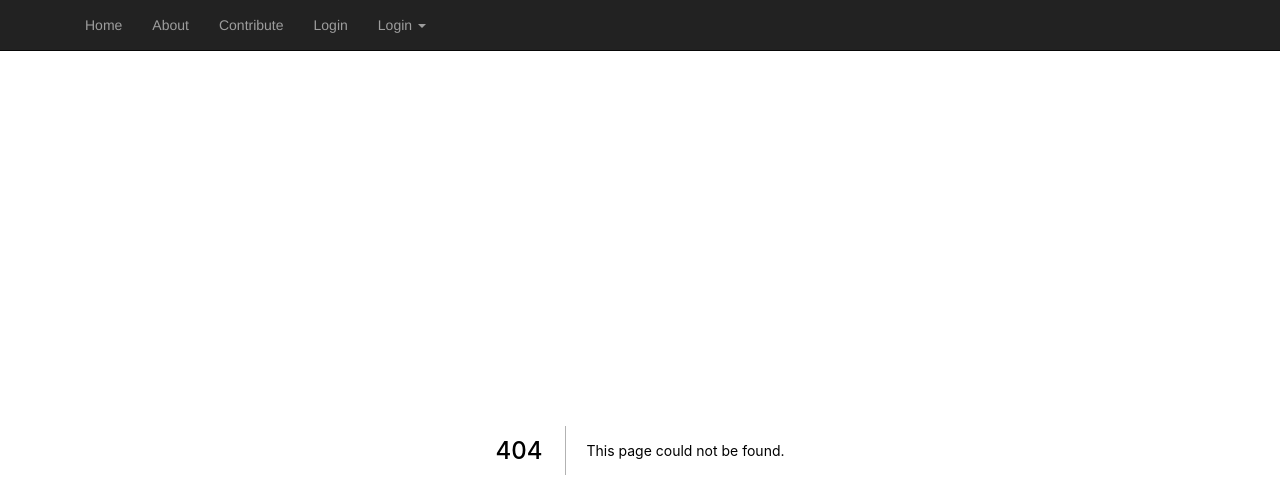
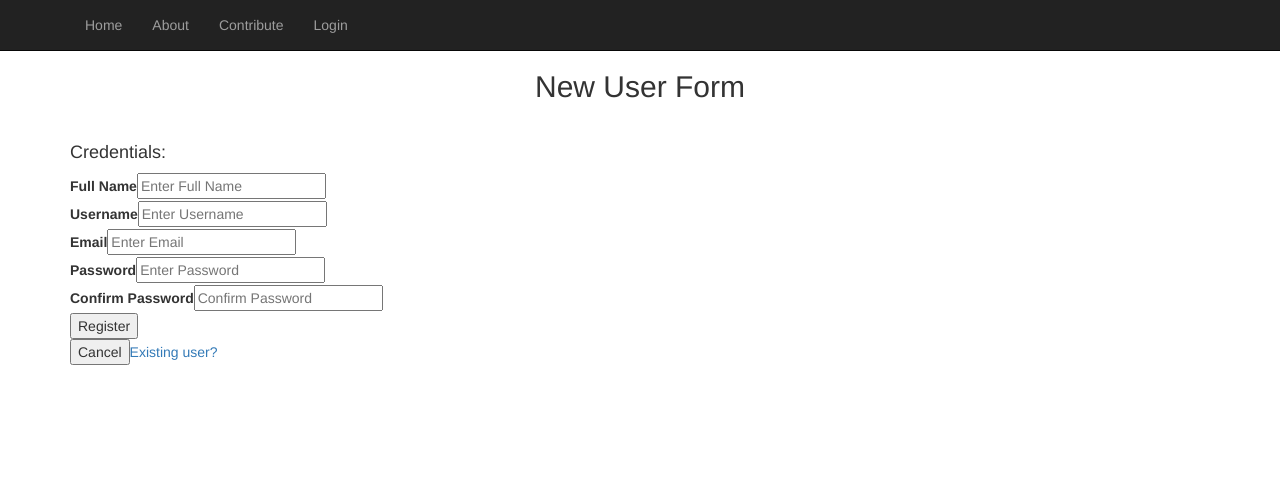
Before and after one commit to akvh3/projectAmbazonia, a Next.js app: page /register in a window 1280 px wide. Before the commit this address had no page. Shown: the top 498 px of the page. Built offline with nearby package versions, Linux system fonts and the light colour scheme.

Commit message:
Register page registered with React

```diff
--- a/components/Header.js
+++ b/components/Header.js
@@ -32,13 +32,6 @@ class Header extends Component {
                     <li>
                         <Link href="/login"><a>Login</a></Link>
                     </li>
-					<li class="dropdown">
-						<a href="#" class="dropdown-toggle" data-toggle="dropdown" role="button" aria-haspopup="true" aria-expanded="false">Login <span class="caret"></span></a>
-						<ul class="dropdown-menu" aria-labelledby="about-us">
-							<li><Link href="/login"><a>Login</a></Link></li>
-							<li><a href="register.html">Register</a></li>
-						</ul>
-					</li>
                 </ul>
             </div>
 
--- a/pages/login.js
+++ b/pages/login.js
@@ -29,7 +29,7 @@ class Login extends Component {
 
   <div class="container" >
     <button type="button" class="cancelbtn">Cancel</button>
-    <span class="psw"><a href="register.html"> New user?</a></span>
+    <Link href="/register"><span class="psw"><a> New user?</a></span></Link>
   </div>
 
   </form>
--- /dev/null
+++ b/pages/register.js
@@ -0,0 +1,46 @@
+import Head from 'next/head'
+import Link from 'next/link'
+import React, { Component } from 'react';
+
+class Register extends Component {
+  render() {
+  return (
+    <>
+    <Head><title>Orphan Connect - New User</title></Head>
+    <div id="page" class="site">
+    <h2 align="center">New User Form</h2>
+    <br></br>
+
+<form>
+
+  <div class="container">
+    <h4>Credentials:</h4>
+    <label for="fname"><b>Full Name</b></label>
+    <input type="text" placeholder="Enter Full Name" name="name" required />
+    <br></br>
+    <label for="uname"><b>Username</b></label>
+    <input type="text" placeholder="Enter Username" name="uname" required />
+    <br></br>
+    <label for="email"><b>Email</b></label>
+    <input type="text" placeholder="Enter Email" name="email" required />
+    <br></br>
+    <label for="psw"><b>Password</b></label>
+    <input type="password" placeholder="Enter Password" name="psw" required />
+    <br></br>
+    <label for="confirmpsw"><b>Confirm Password</b></label>
+    <input type="password" placeholder="Confirm Password" name="psw" required />
+    <br></br>
+    <Link href="/login"><button type="submit">Register</button></Link>
+  </div>
+
+  <div class="container">
+    <button type="button" class="cancelbtn">Cancel</button>
+    <Link href="/login"><span class="psw"><a>Existing user?</a></span></Link>
+  </div>
+</form>
+  </div>
+    </>
+    )
+  }
+}
+export default Register;
```
